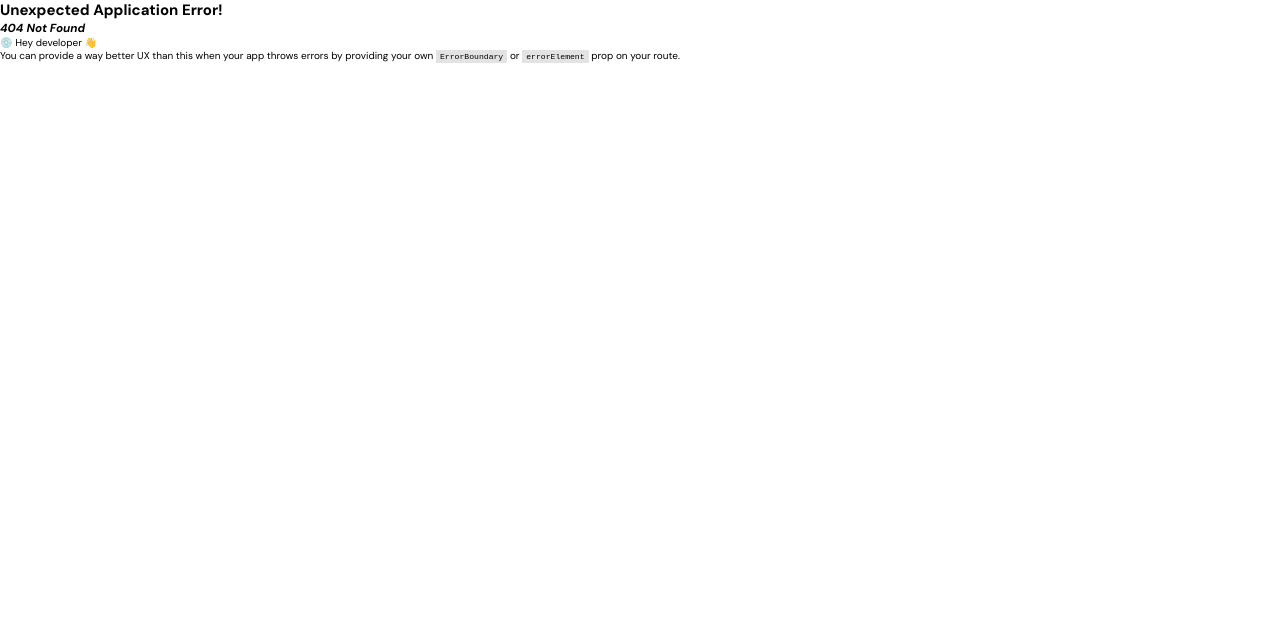
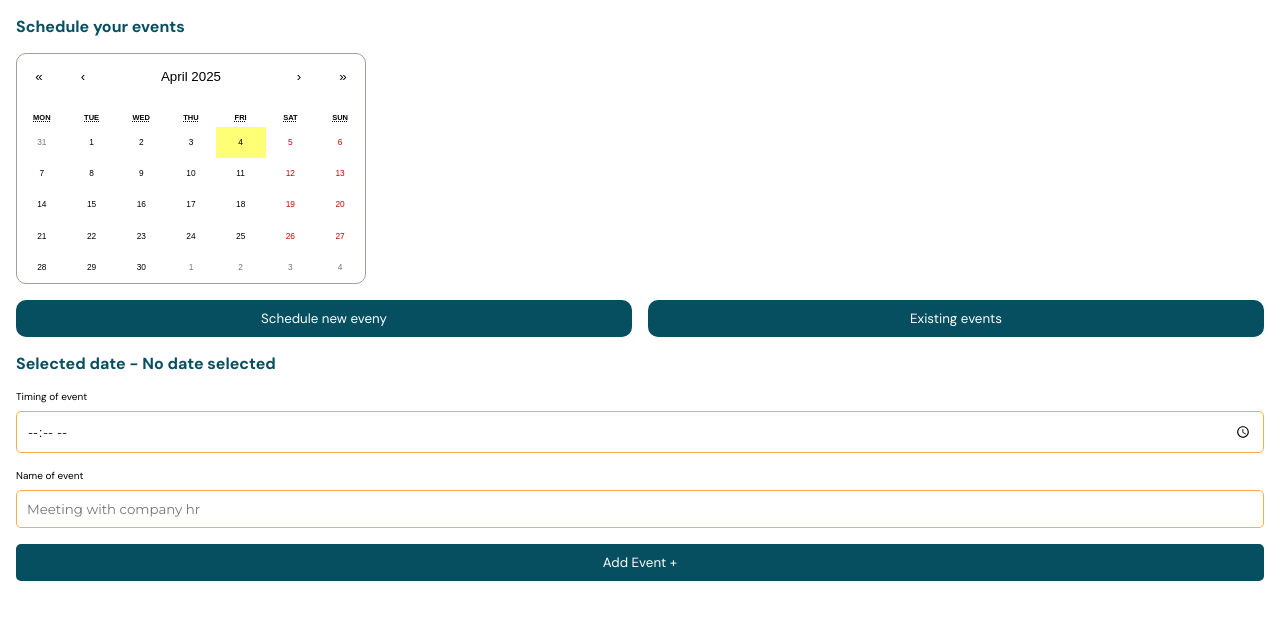
Before and after one commit to devtarsem/TMA, a React (Vite) app in the folder tma/: page /calender in a window 1280 px wide. Before the commit this address had no page. Shown: the top 620 px of the page. Built offline with nearby package versions, Linux system fonts and the light colour scheme.

Commit message:
half work done on calender

```diff
--- a/tma/package.json
+++ b/tma/package.json
@@ -13,6 +13,7 @@
     "chart.js": "^4.4.8",
     "chartjs-plugin-datalabels": "^2.2.0",
     "react": "^19.0.0",
+    "react-calendar": "^5.1.0",
     "react-chartjs-2": "^5.3.0",
     "react-dom": "^19.0.0",
     "react-redux": "^9.2.0",
--- a/tma/src/App.jsx
+++ b/tma/src/App.jsx
@@ -10,6 +10,7 @@ import PlanDetails from './components/planDetails'
 import Timer from './components/timer'
 import Analytics from './components/analytics'
 import Notes from './components/notes'
+import Calender from './components/calender'
 
 const router = createBrowserRouter([
   {
@@ -35,6 +36,11 @@ const router = createBrowserRouter([
   {
     path : '/pds',
     element : <Pds/>
+  }
+  ,
+  {
+    path : '/calender',
+    element : <Calender/>
   }
   ,
   {
--- /dev/null
+++ b/tma/src/components/calender.jsx
@@ -0,0 +1,113 @@
+import './../utility/util.css'
+import './../styles/calender.css'
+import React, { useState } from "react";
+import Calendar from "react-calendar";
+import "react-calendar/dist/Calendar.css"; // Import styles
+import calenderStore from '../stores/calenderStore';
+import { createRef } from 'react';
+import close from './../icons/cross.png'
+
+export default function Calender(){
+
+    const [dateSel, setDate] = useState('');
+    const handleDateClick = (value) => {
+        console.log(value.toLocaleDateString());
+        setDate(value.toLocaleDateString())
+        const dates = value.toLocaleDateString().split('/')[1] + "/" + value.toLocaleDateString().split('/')[0] + "/" + value.toLocaleDateString().split('/')[2]
+
+        fetchExisitngEvents(dates)
+    };
+
+    const time = createRef();
+    const name = createRef();
+
+
+    const {displayNewEventPanel,deleteASpecificEvent, resetEventAddedStatus, fetchExisitngEvents, alreadyExistingEvents,openNewEventAddPanel, eventAddedSuccessfully,closeNewEventAddPanel, AddNewEvent} = calenderStore();
+    console.log(alreadyExistingEvents)
+    function openNewEventCont(){
+        openNewEventAddPanel()
+    }
+
+    function closeNewEventCont(){
+        closeNewEventAddPanel()
+        const dates = dateSel.toLocaleDateString().split('/')[1] + "/" + dateSel.toLocaleDateString().split('/')[0] + "/" + dateSel.toLocaleDateString().split('/')[2]
+
+        fetchExisitngEvents(dates)
+    }
+
+    function setNewEvent(el){
+        el.preventDefault();
+        const timeSel = time.current.value;
+        const nameSel = name.current.value;
+        const dates = dateSel.toLocaleDateString().split('/')[1] + "/" + dateSel.toLocaleDateString().split('/')[0] + "/" + dateSel.toLocaleDateString().split('/')[2]
+        AddNewEvent(dates,timeSel, nameSel);
+        time.current.value = ''
+        name.current.value = ''
+    }
+
+    function addMoreEventsBtnReseter(el){
+        el.preventDefault();
+        resetEventAddedStatus();
+    }
+    function deleteEvent(event, el){
+        const dates = dateSel.toLocaleDateString().split('/')[1] + "/" + dateSel.toLocaleDateString().split('/')[0] + "/" + dateSel.toLocaleDateString().split('/')[2]
+
+        deleteASpecificEvent(dates,el.name)
+    }
+
+    return(
+        <div className="cal pad16 flex flex-dir gap16">
+            <h2 className='head2'>Schedule your events</h2>
+            <Calendar
+                onChange={setDate}
+                className="styled-calendar"
+                value={dateSel}
+                onClickDay={handleDateClick} // Event handler for clicking on a day
+            />
+            <div className='btns flex flex-1 gap16'>
+                <button onClick={openNewEventCont} className='btnSchedule'>Schedule new eveny</button>
+                <button onClick={closeNewEventCont} className='btnSchedule'>Existing events</button>
+            </div>
+            <div className='schedulpanel flex flex-dir gap16'>
+                <h2 className='head2'>Selected date - {dateSel ? dateSel.toLocaleDateString().split('/')[1] + "/" + dateSel.toLocaleDateString().split('/')[0] + "/" + dateSel.toLocaleDateString().split('/')[2]: 'No date selected'}</h2>
+                {displayNewEventPanel &&
+                    <div className='newScheduleEvent'>
+                        <form className='formSchedule flex flex-dir gap16'>
+                            <div className='formEle flex flex-dir gap8'>
+                                <label className='time'>Timing of event</label>
+                                <input ref={time} className='inp__' placeholder='time' type='time'/>
+                            </div>
+                            <div className='formEle flex flex-dir gap8'>
+                                <label className='time'>Name of event</label>
+                                <input ref={name} className='inp__' placeholder='Meeting with company hr' type='text'/>
+                            </div>
+                            {eventAddedSuccessfully ?
+                                <button onClick={addMoreEventsBtnReseter} className='addEvent'>Event added &mdash; Add more</button>
+
+                            :
+
+                                <button onClick={setNewEvent} className='addEvent'>Add Event +</button>
+                            }
+                        </form>
+                    </div>
+                }
+
+                {!displayNewEventPanel &&
+                    <div className='fetchExitingEvents flex flex-dir gap16'>
+                        {alreadyExistingEvents[0]?.eventsScheduled.map(el=>
+                            <div className='eve flex flex-dir gap8 pad8'>
+                                <p className='nameevent'>Time of event : - <span>{el.time}</span></p>
+                                <p className='nameevent'>Event : -  <span>{el.name}</span></p>
+                                <button onClick={(event)=>deleteEvent(event,el)} className='deleteUcon'>
+                                    <img src={close} className='closebtnIcon' alt='close'/>
+                                </button>
+
+                            </div>
+                        )}
+                    </div>
+                }
+
+            </div>
+        </div>
+    )
+}
--- a/tma/src/components/menu.jsx
+++ b/tma/src/components/menu.jsx
@@ -31,9 +31,9 @@ function Menu(){
                 <img src={ana} className='icon_menu icon__menu_small' alt='settings'/>
                 <p className='name'>Analytics</p>
             </Link>
-            <Link className='link flex flex-1 gap4 flex-dir' to='/pds'>
+            <Link className='link flex flex-1 gap4 flex-dir' to='/calender'>
                 <img src={work} className='icon_menu' alt='settings'/>
-                <p className='name'>Do work</p>
+                <p className='name'>schedule</p>
             </Link>
             <Link className='link flex flex-1 gap4 flex-dir' to='/notes'>
                 <img src={notes} className='icon_menu' alt='settings'/>
--- /dev/null
+++ b/tma/src/stores/calenderStore.js
@@ -0,0 +1,100 @@
+import {create} from 'zustand';
+
+
+const calenderStore = create(
+    (set)=>({
+        displayNewEventPanel : true,
+        eventAddedSuccessfully : false,
+        alreadyExistingEvents : [],
+        resetEventAddedStatus : ()=>{
+            set({eventAddedSuccessfully : false})
+        }
+        ,
+        openNewEventAddPanel : ()=>{
+            set({displayNewEventPanel : true})
+        },
+        closeNewEventAddPanel : ()=>{
+            set({displayNewEventPanel : false})
+        },
+        AddNewEvent : async(date, time, nameSel)=>{
+            if(localStorage.getItem('calenderTMA')){
+                let events = JSON.parse(localStorage.getItem('calenderTMA'));
+
+                let counted = 0;
+                events.forEach(el=>{
+                    if(el.date === date){
+                        el.eventsScheduled.push({
+                            time,
+                            name : nameSel
+                        })
+                        counted++;
+                    }
+                })
+
+                if(!counted){
+                    events = [...events, {
+                        date,
+                        eventsScheduled : [
+                            {
+                                time,
+                                name : nameSel
+                            }
+                        ]
+                    }]
+                }
+
+                localStorage.setItem('calenderTMA', JSON.stringify(events));
+            }else{
+                let events = [ {
+                    date,
+                    eventsScheduled : [
+                        {
+                            time,
+                            name : nameSel
+                        }
+                    ]
+                }]
+                localStorage.setItem('calenderTMA', JSON.stringify(events));
+
+            }
+            set({eventAddedSuccessfully : true})
+        }
+
+        ,
+
+        fetchExisitngEvents : async(date)=>{
+            if(localStorage.getItem('calenderTMA')){
+                let events = JSON.parse(localStorage.getItem('calenderTMA'));
+                events = events.filter(el=>{
+                    if(el.date === date){
+                        return el;
+                    }
+                })
+                console.log(events);
+                set({alreadyExistingEvents : events})
+            }
+        }
+
+        ,
+
+        deleteASpecificEvent : (date, content)=>{
+            let events = JSON.parse(localStorage.getItem('calenderTMA'));
+            events.forEach(el=>{
+                if(el.date === date){
+                    el.eventsScheduled = el.eventsScheduled.filter(ele=>{
+                        if(ele.name != content){
+                            return ele
+                        }
+                    })
+                    // return el;
+                }
+            })
+            console.log(events);
+            set({alreadyExistingEvents : events})
+            localStorage.setItem('calenderTMA', JSON.stringify(events));
+
+        }
+    })
+)
+
+export default calenderStore;
--- /dev/null
+++ b/tma/src/styles/calender.css
@@ -0,0 +1,59 @@
+.styled-calendar {
+  border-radius: 1rem;
+}
+.btnSchedule{
+    padding: 1rem;
+    border: none;
+    font-family: 'DM Sans';
+    border-radius: 1rem;
+    background-color: var(--color-second);
+    color: #fff;
+    width: 100%;
+    cursor: pointer;
+}
+
+.addEvent{
+    border: none;
+    padding: 1rem;
+    font-family: 'DM Sans';
+    border-radius: 0.5rem;
+    background-color: var(--color-second);
+    color: #fff;
+    cursor: pointer;
+}
+
+.eve{
+    border-radius: 1rem;
+    border: 0.1rem solid var(--color-second);
+    border-left: 1rem solid var(--color-second);
+}
+.nameevent{
+    font-size: 1.2rem;
+    line-height: 1.3;
+}
+.nameevent span{
+    font-weight: 700;
+}
+
+.fetchExitingEvents{
+    height: 33vh;
+    overflow: scroll;
+    overflow-x: hidden;
+}
+.eve{
+    position: relative;
+}
+.deleteUcon{
+    position: absolute;
+    right: 0;
+    top: 50%;
+    transform: translate(-50% ,-50%);
+    border: none;
+    background: none;
+    cursor: pointer;
+}
+
+.closebtnIcon{
+    width: 2.4rem;
+
+}
```
Also changed, not shown: 1 other file (tests, documents, lock files or other folders).
